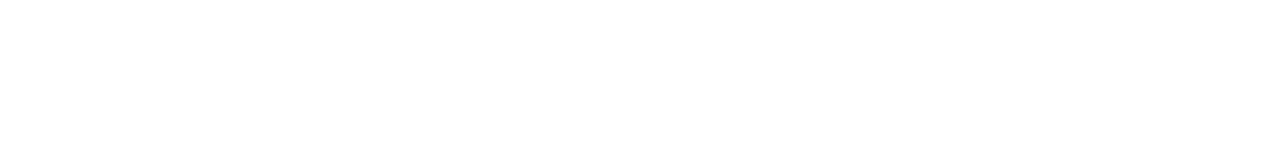
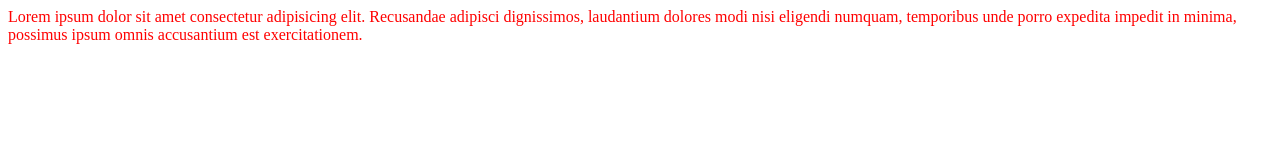
Before and after one commit to Miroslavaten/project-19, a plain HTML site: page index.html in a window 1280 px wide. Drawn offline with Linux system fonts and the light colour scheme.

Commit message:
change div color to red

```diff
--- a/css/styles.css
+++ b/css/styles.css
@@ -0,0 +1,3 @@
+.second{
+    color:red;
+}
--- a/index.html
+++ b/index.html
@@ -7,6 +7,6 @@
     <link rel="stylesheet" href="css/styles.css">
 </head>
 <body>
-
+    <div class="second">Lorem ipsum dolor sit amet consectetur adipisicing elit. Recusandae adipisci dignissimos, laudantium dolores modi nisi eligendi numquam, temporibus unde porro expedita impedit in minima, possimus ipsum omnis accusantium est exercitationem.</div>
 </body>
 </html>
```
